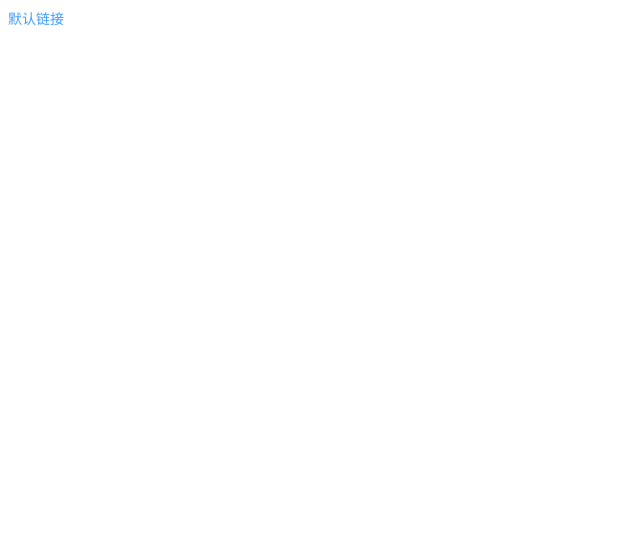
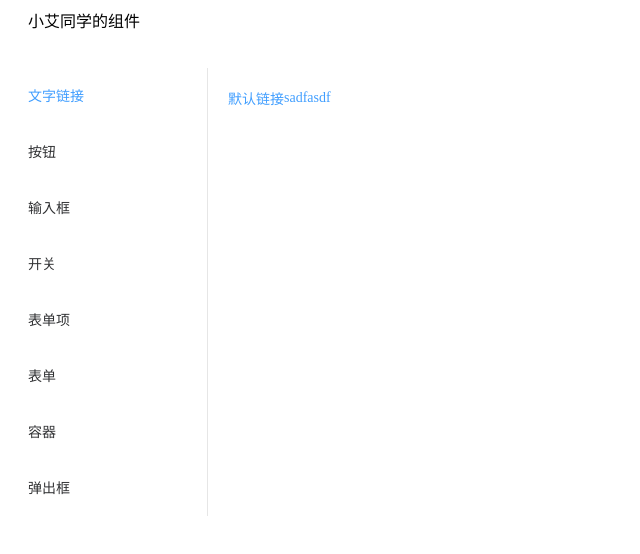
Before and after one commit to ailing666/MyComponent, a Vue app: page /#/alLink in a window 1280 px wide. Shown: the top 554 px of the page, without its empty margins (0-640 px from the left). Built offline with nearby package versions, Linux system fonts and the light colour scheme.

Commit message:
路由配置完毕

```diff
--- a/package.json
+++ b/package.json
@@ -9,6 +9,7 @@
   },
   "dependencies": {
     "core-js": "^3.6.5",
+    "element-ui": "^2.13.2",
     "vue": "^2.6.11",
     "vue-router": "^3.2.0",
     "vuex": "^3.4.0"
--- a/src/App.vue
+++ b/src/App.vue
@@ -1,14 +1,33 @@
 <template>
   <div class="app">
-    <AlLink></AlLink>
+    <el-container>
+      <el-header>小艾同学的组件</el-header>
+      <el-container>
+        <el-aside width="200px">
+          <el-menu :default-active="$route.path" router>
+            <el-menu-item
+              v-for="(item, index) in $router.options.routes.slice(1)"
+              :key="index"
+              :index="item.path"
+            >
+              <span slot="title">{{ item.meta.title }}</span>
+            </el-menu-item>
+          </el-menu>
+        </el-aside>
+        <el-main>
+          <router-view></router-view>
+        </el-main>
+      </el-container>
+    </el-container>
   </div>
 </template>
 
 <script>
-import AlLink from './components/AlLink'
 export default {
   name: 'App',
-  components: { AlLink }
+  created () {
+    window.console.log(this.$router.options)
+  }
 }
 </script>
 <style></style>-
--- a/src/components/AlLink.vue
+++ b/src/components/AlLink.vue
@@ -1,6 +1,7 @@
 <template>
   <a href="#" class="my-link my-link--primary is-underline">
     <span class="my-link--inner">默认链接</span>
+    sadfasdf
   </a>
 </template>
 
--- a/src/main.js
+++ b/src/main.js
@@ -6,6 +6,10 @@ import store from './store'
 import './style/iconfont.css'
 // 导入组件
 import myComs from './components'
+import ElementUI from 'element-ui'
+import 'element-ui/lib/theme-chalk/index.css'
+
+Vue.use(ElementUI)
 Vue.use(myComs)
 Vue.config.productionTip = false
 
--- a/src/router/index.js
+++ b/src/router/index.js
@@ -1,9 +1,78 @@
 import Vue from 'vue'
 import VueRouter from 'vue-router'
+import AlLink from '@/components/AlLink.vue'
+import AlButton from '@/components/AlButton.vue'
+import AlInput from '@/components/AlInput.vue'
+import AlSwitch from '@/components/AlSwitch.vue'
+import AlFormItem from '@/components/AlFormItem.vue'
+import AlForm from '@/components/AlForm.vue'
+import AlContainer from '@/components/AlContainer.vue'
+import AlDialog from '@/components/AlDialog.vue'
 
 Vue.use(VueRouter)
 
-const routes = []
+const routes = [
+  {
+    path: '/',
+    redirect: '/alLink'
+  },
+  {
+    path: '/alLink',
+    component: AlLink,
+    meta: {
+      title: '文字链接'
+    }
+  },
+  {
+    path: '/alButton',
+    component: AlButton,
+    meta: {
+      title: '按钮'
+    }
+  },
+  {
+    path: '/alInput',
+    component: AlInput,
+    meta: {
+      title: '输入框'
+    }
+  },
+  {
+    path: '/alSwitch',
+    component: AlSwitch,
+    meta: {
+      title: '开关'
+    }
+  },
+  {
+    path: '/alFormItem',
+    component: AlFormItem,
+    meta: {
+      title: '表单项'
+    }
+  },
+  {
+    path: '/alForm',
+    component: AlForm,
+    meta: {
+      title: '表单'
+    }
+  },
+  {
+    path: '/alContainer',
+    component: AlContainer,
+    meta: {
+      title: '容器'
+    }
+  },
+  {
+    path: '/alDialog',
+    component: AlDialog,
+    meta: {
+      title: '弹出框'
+    }
+  }
+]
 
 const router = new VueRouter({
   routes
```
Also changed, not shown: src/components/index.js (+8 -8 lines), 2 other files (tests, documents, lock files or other folders).
